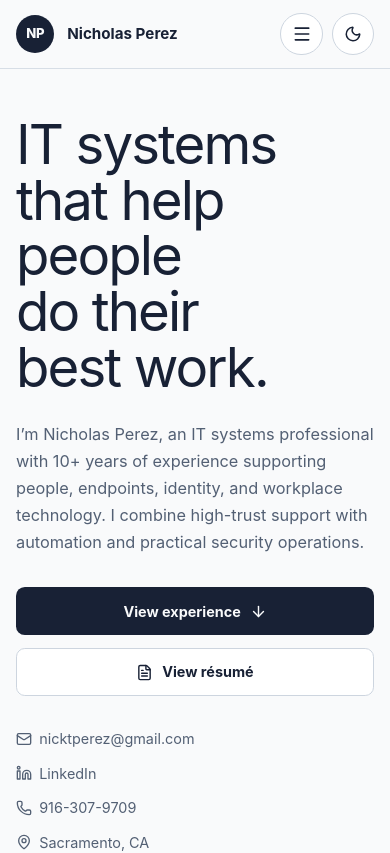
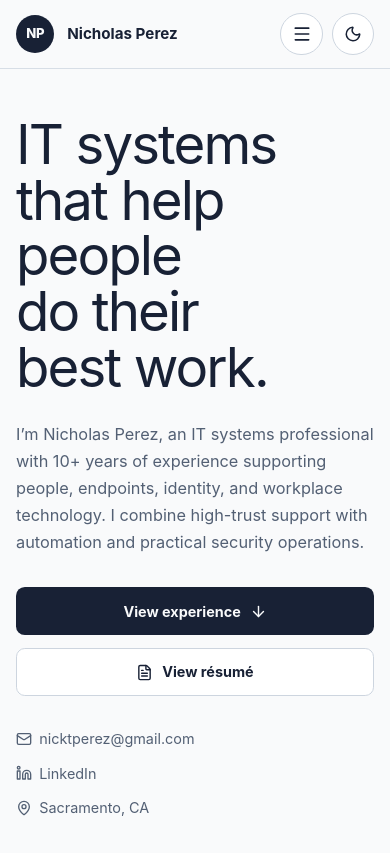
Before and after one commit to nicktperez/My-Website, a React (Vite) app: page / in a window 390 px wide. Shown: the top 853 px of the page. Built offline with nearby package versions, Linux system fonts and the light colour scheme.

Commit message:
Remove phone number from portfolio

```diff
--- a/src/App.tsx
+++ b/src/App.tsx
@@ -12,7 +12,6 @@ import {
   Mail,
   MapPin,
   Menu,
-  Phone,
   X,
 } from 'lucide-react';
 import { portfolioData } from './data';
@@ -227,10 +226,6 @@ const App = () => {
               <a href={linkedInUrl} target="_blank" rel="me noreferrer">
                 <Linkedin size={16} aria-hidden="true" />
                 LinkedIn
-              </a>
-              <a href={`tel:${portfolioData.phone.replace(/\D/g, '')}`}>
-                <Phone size={16} aria-hidden="true" />
-                {portfolioData.phone}
               </a>
               <span>
                 <MapPin size={16} aria-hidden="true" />
--- a/src/data.ts
+++ b/src/data.ts
@@ -2,7 +2,6 @@ export const portfolioData = {
     name: "Nicholas Perez",
     title: "IT Systems & Security Engineer",
     email: "nicktperez@gmail.com",
-    phone: "916-307-9709",
     location: "Sacramento, CA",
     summary: "IT systems professional with 10+ years of experience supporting people, endpoints, identity, and workplace technology. Combines high-trust support with automation and practical security operations.",
     skills: [
```
